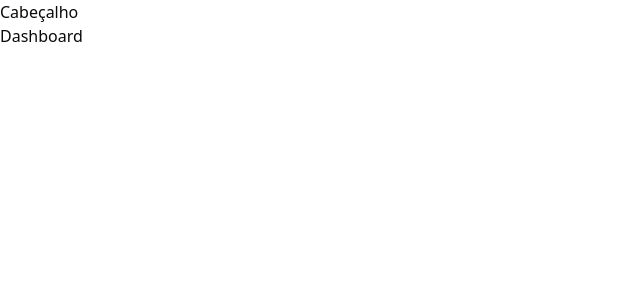
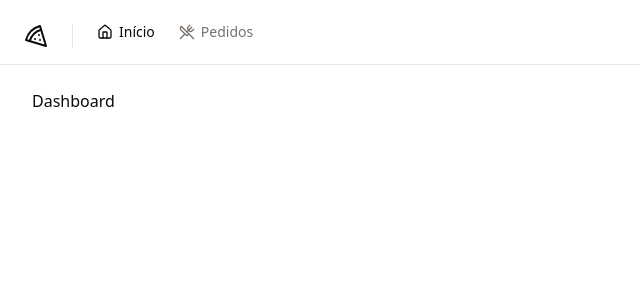
Before and after one commit to marcos-dev14/Pizza-Shop, a React (Vite) app: page / in a window 1280 px wide. Shown: the top 300 px of the page, without its empty margins (0-640 px from the left). Built offline with nearby package versions, Linux system fonts and the light colour scheme.

Commit message:
feat: layout do app com cabeçalho

```diff
--- a/package.json
+++ b/package.json
@@ -12,6 +12,7 @@
   "dependencies": {
     "@hookform/resolvers": "^3.6.0",
     "@radix-ui/react-label": "^2.0.2",
+    "@radix-ui/react-separator": "^1.0.3",
     "@radix-ui/react-slot": "^1.0.2",
     "class-variance-authority": "^0.7.0",
     "clsx": "^2.1.1",
--- /dev/null
+++ b/src/components/header.tsx
@@ -0,0 +1,28 @@
+import { Home, Pizza, UtensilsCrossed } from 'lucide-react'
+
+import { NavLink } from './nav-link'
+import { Separator } from './ui/separator'
+
+export function Header() {
+  return (
+    <div className="border-b">
+      <div className="item-center flex h-16 gap-6 p-6">
+        <Pizza className="h-6 w-6" />
+
+        <Separator orientation="vertical" className="h-6" />
+
+        <nav className="flex items-center space-x-4 lg:space-x-6">
+          <NavLink to="/">
+            <Home className="h-4 w-4" />
+            Início
+          </NavLink>
+
+          <NavLink to="/orders">
+            <UtensilsCrossed className="h-4 w-4" />
+            Pedidos
+          </NavLink>
+        </nav>
+      </div>
+    </div>
+  )
+}
--- /dev/null
+++ b/src/components/nav-link.tsx
@@ -0,0 +1,15 @@
+import { Link, LinkProps, useLocation } from 'react-router-dom'
+
+export type NavLinkProps = LinkProps
+
+export function NavLink(props: NavLinkProps) {
+  const { pathname } = useLocation()
+
+  return (
+    <Link
+      data-current={pathname === props.to}
+      className="flex items-center gap-1.5 text-sm font-medium text-muted-foreground hover:text-foreground data-[current=true]:text-foreground"
+      {...props}
+    />
+  )
+}
--- /dev/null
+++ b/src/components/ui/separator.tsx
@@ -0,0 +1,29 @@
+import * as SeparatorPrimitive from '@radix-ui/react-separator'
+import * as React from 'react'
+
+import { cn } from '@/lib/utils'
+
+const Separator = React.forwardRef<
+  React.ElementRef<typeof SeparatorPrimitive.Root>,
+  React.ComponentPropsWithoutRef<typeof SeparatorPrimitive.Root>
+>(
+  (
+    { className, orientation = 'horizontal', decorative = true, ...props },
+    ref,
+  ) => (
+    <SeparatorPrimitive.Root
+      ref={ref}
+      decorative={decorative}
+      orientation={orientation}
+      className={cn(
+        'shrink-0 bg-border',
+        orientation === 'horizontal' ? 'h-[1px] w-full' : 'h-full w-[1px]',
+        className,
+      )}
+      {...props}
+    />
+  ),
+)
+Separator.displayName = SeparatorPrimitive.Root.displayName
+
+export { Separator }
--- a/src/pages/_layouts/app.tsx
+++ b/src/pages/_layouts/app.tsx
@@ -1,11 +1,13 @@
 import { Outlet } from 'react-router-dom'
+
+import { Header } from '@/components/header'
 
 export function AppLayout() {
   return (
-    <div>
-      <h1>Cabeçalho</h1>
+    <div className="flex min-h-screen flex-col antialiased">
+      <Header />
 
-      <div>
+      <div className="flex flex-1 flex-col gap-4 p-8 pt-6">
         <Outlet />
       </div>
     </div>
--- a/src/pages/_layouts/auth.tsx
+++ b/src/pages/_layouts/auth.tsx
@@ -3,7 +3,7 @@ import { Outlet } from 'react-router-dom'
 
 export function AuthLayout() {
   return (
-    <div className="grid min-h-screen grid-cols-2">
+    <div className="grid min-h-screen grid-cols-2 antialiased">
       <div className="flex h-full flex-col justify-between border-r border-foreground/5 bg-muted p-10 text-muted-foreground">
         <div className="flex items-center gap-3 text-lg text-foreground">
           <Pizza className="h-5 w-5" />
```
Also changed, not shown: 1 other file (tests, documents, lock files or other folders).
